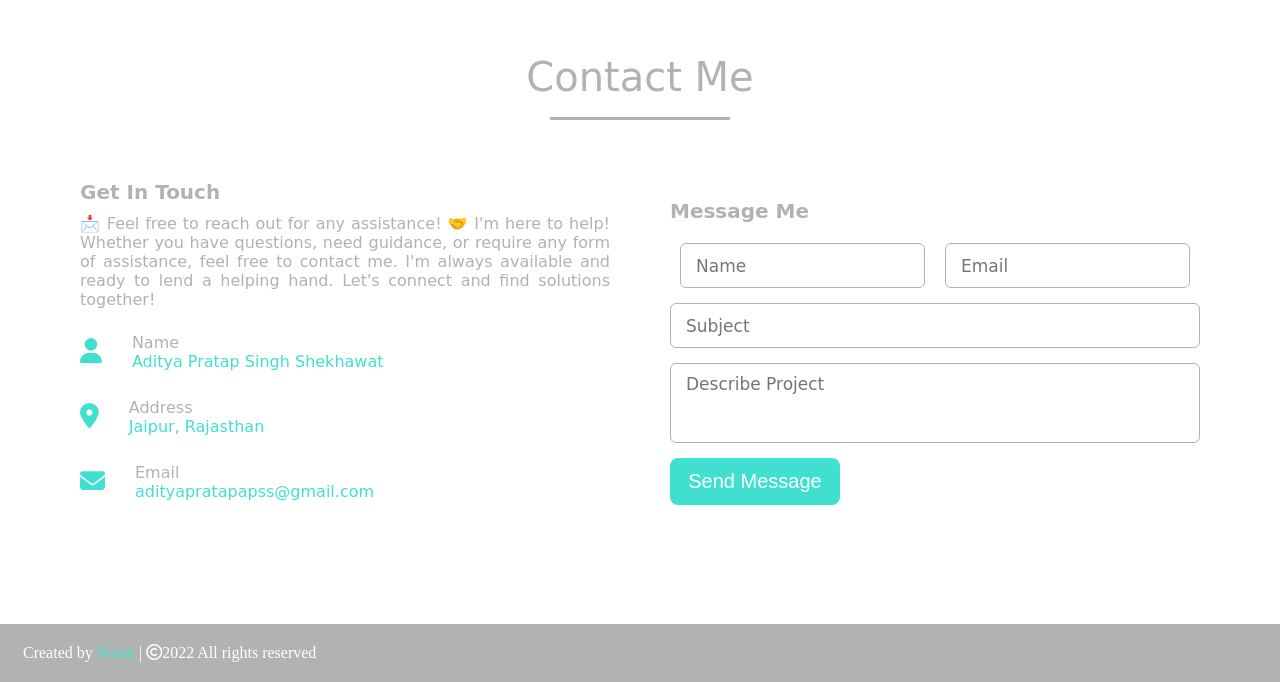
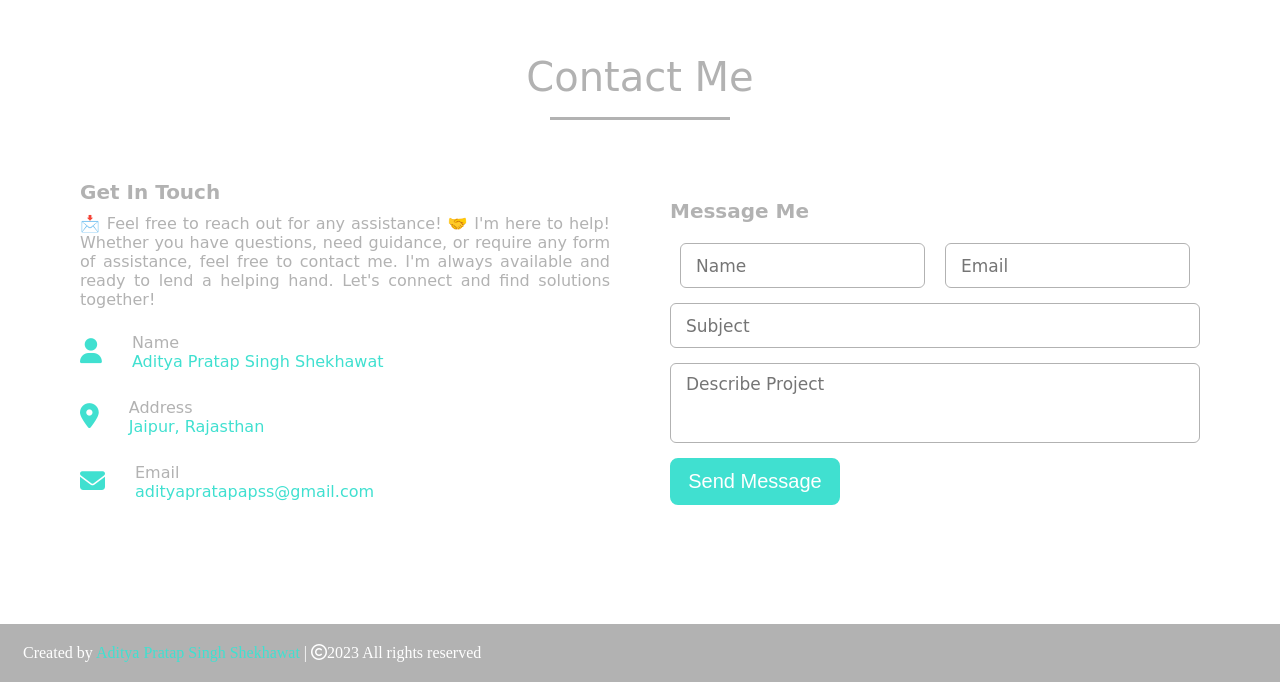
Before and after one commit to Adityaapss/OIBSIP2, a plain HTML site: page index.html in a window 1280 px wide. Shown: the part 3295-3977 px from the top of the page. Drawn offline with Linux system fonts and the light colour scheme; a script that the page names is missing; files whose address does not match are found by name.

Commit message:
Update index.html

```diff
--- a/index.html
+++ b/index.html
@@ -214,7 +214,7 @@
 
     <!-- footer -->
 <footer>
-    <span>Created by <a href="#">Name</a> | <span class="far fa-copyright"></span>2022 All rights reserved</span>
+    <span>Created by <a href="#">Aditya Pratap Singh Shekhawat</a> | <span class="far fa-copyright"></span>2023 All rights reserved</span>
 </footer>
     <script src="portfolio.js"></script>
 </body>
```
